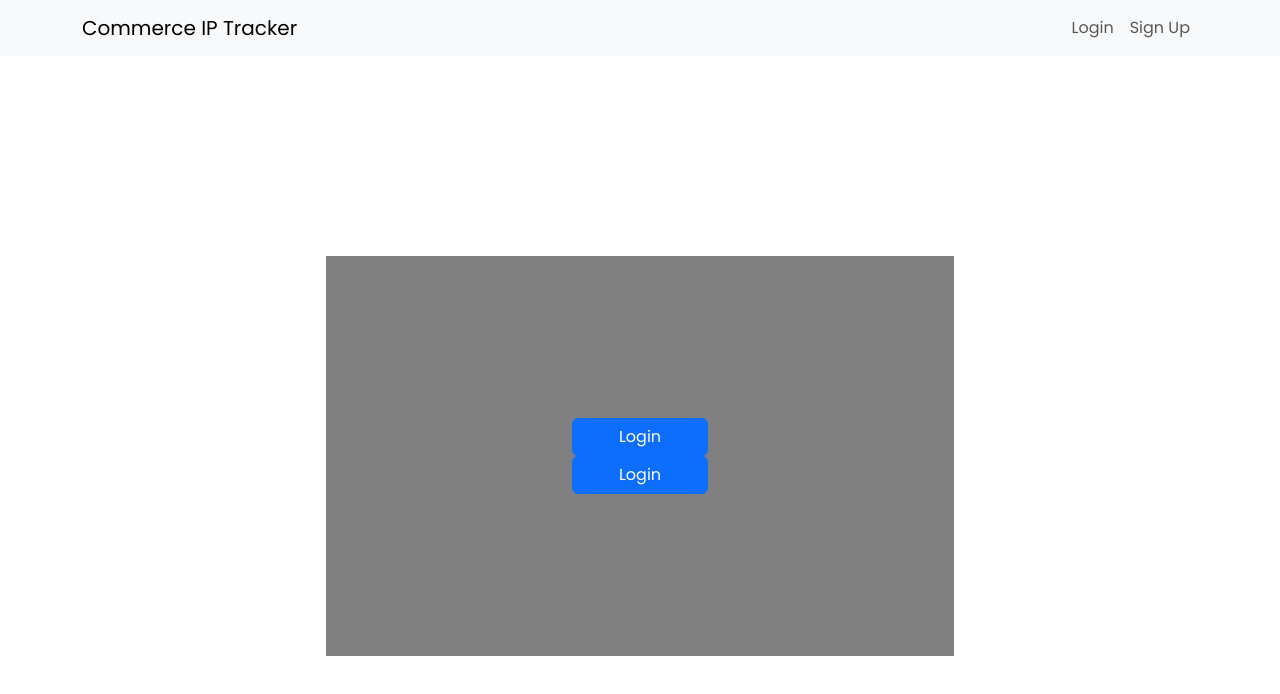
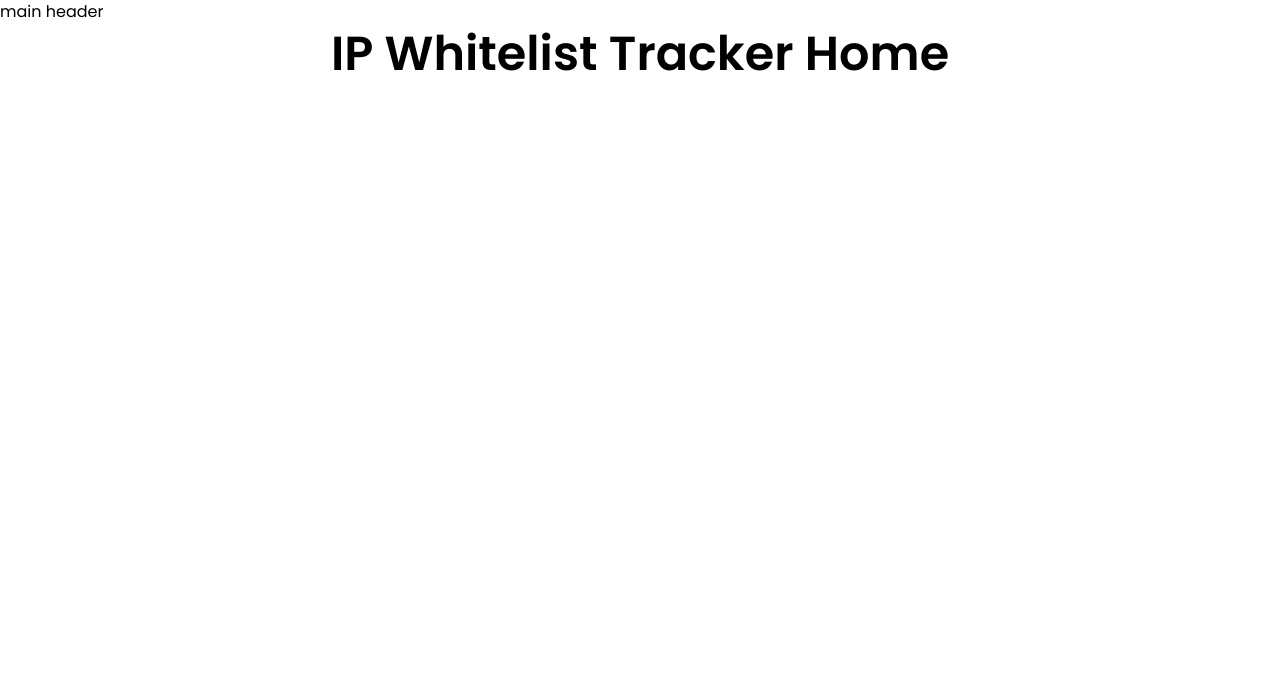
Before and after one commit to UltimateGG/iptracker, a React (Vite) app in the folder Frontend/: page / in a window 1280 px wide. Before the commit this address led to /login. Shown: the top 694 px of the page. Built offline with nearby package versions, Linux system fonts and the light colour scheme.

Commit message:
Configure vscode workspace, recommended extensions Remove bootstrap Use react hash router Install prettier formatter

```diff
--- a/Frontend/package.json
+++ b/Frontend/package.json
@@ -14,7 +14,6 @@
     "flowbite-react": "^0.7.3",
     "postcss": "^8.4.33",
     "react": "^18.2.0",
-    "react-bootstrap": "^2.10.2",
     "react-dom": "^18.2.0",
     "react-router-dom": "^6.22.3",
     "tailwindcss": "^3.4.1",
--- a/Frontend/src/App.tsx
+++ /dev/null
@@ -1,23 +0,0 @@
-import React from 'react';
-import { BrowserRouter as Router, Routes, Route, Navigate } from 'react-router-dom';
-import HomePage from './pages/HomePage';
-import LoginPage from './pages/LoginPage';
-
-
-const App: React.FC = () => {
-  return (
-    <Router>
-      <Routes>
-        <Route path="/home" element={<HomePage />} />
-        <Route path="/login" element={<LoginPage />} />
-        {/* BASE_URL */}
-        {/* will change to be dynamic based on if the user is logged in */}
-        {/* if not logged in: go to login page */}
-        {/* if logged in: go to last open page */}
-        <Route path="*" element={<Navigate to="/login" />} />
-      </Routes>
-    </Router>
-  );
-};
-
-export default App;
--- a/Frontend/src/components/LoginHeader.tsx
+++ b/Frontend/src/components/LoginHeader.tsx
@@ -1,20 +1,5 @@
-import Container from 'react-bootstrap/Container';
-import Nav from 'react-bootstrap/Nav';
-import Navbar from 'react-bootstrap/Navbar';
-
-
 const LoginHeader = () => {
-  return (
-    <Navbar expand="lg" className="bg-body-tertiary">
-      <Container>
-        <Navbar.Brand>Commerce IP Tracker</Navbar.Brand>
-        <Nav className="ms-auto">
-          <Nav.Link href="/home">Login</Nav.Link>
-          <Nav.Link href="/home">Sign Up</Nav.Link>
-        </Nav>
-      </Container>
-    </Navbar>
-  );
+  return <>login header</>;
 };
 
 export default LoginHeader;
--- a/Frontend/src/components/MainHeader.tsx
+++ b/Frontend/src/components/MainHeader.tsx
@@ -1,22 +1,5 @@
-import Container from 'react-bootstrap/Container';
-import Nav from 'react-bootstrap/Nav';
-import Navbar from 'react-bootstrap/Navbar';
-
-
 const MainHeader = () => {
-  return (
-    <Navbar expand="lg" className="bg-body-tertiary">
-      <Container>
-        <Navbar.Brand>Commerce IP Tracker</Navbar.Brand>
-        <Nav className="ms-auto">
-          <Nav.Link href="/home">Home</Nav.Link>
-          {/* for testing purposes */}
-          <Nav.Link href="/login">Login</Nav.Link>
-          {/* add more links as more pages are added */}
-        </Nav>
-      </Container>
-    </Navbar>
-  );
+  return <>main header</>;
 };
 
 export default MainHeader;
--- a/Frontend/src/main.tsx
+++ b/Frontend/src/main.tsx
@@ -1,12 +1,27 @@
 import React from 'react';
 import ReactDOM from 'react-dom/client';
-import App from './App';
 import './index.css';
-import 'bootstrap/dist/css/bootstrap.min.css';
+import { Navigate, RouterProvider, createHashRouter } from 'react-router-dom';
+import LoginPage from './pages/LoginPage';
+import HomePage from './pages/HomePage';
 
+const router = createHashRouter([
+  {
+    path: '/login',
+    element: <LoginPage />
+  },
+  {
+    path: '/',
+    element: <HomePage />
+  },
+  {
+    path: '*',
+    element: <Navigate to="/login" />
+  }
+]);
 
 ReactDOM.createRoot(document.getElementById('root')!).render(
   <React.StrictMode>
-    <App />
-  </React.StrictMode>,
+    <RouterProvider router={router} />
+  </React.StrictMode>
 );
--- a/Frontend/src/pages/HomePage.tsx
+++ b/Frontend/src/pages/HomePage.tsx
@@ -1,14 +1,14 @@
 import MainHeader from '../components/MainHeader';
-
 
 const HomePage = () => {
   return (
-    <body>
+    <div>
       <MainHeader />
+
       <div className="flex flex-col items-center justify-center h-full">
         <h1>IP Whitelist Tracker Home</h1>
       </div>
-    </body>
+    </div>
   );
 };
 
--- a/Frontend/src/pages/LoginPage.tsx
+++ b/Frontend/src/pages/LoginPage.tsx
@@ -1,21 +1,21 @@
+import { useNavigate } from 'react-router';
 import LoginHeader from '../components/LoginHeader';
-import Button from 'react-bootstrap/Button';
-import Container from 'react-bootstrap/Container';
-import Row from 'react-bootstrap/Row';
-
+import { Button } from 'flowbite-react';
 
 const LoginPage = () => {
+  const nav = useNavigate();
+
   return (
     <>
       <LoginHeader />
-      <Container fluid className="d-flex align-items-center justify-content-center h-100 w-full">
-        <Container className="d-flex align-items-center justify-content-center w-50 min-w-96/3 h-50 min-h-96" style={{backgroundColor: 'grey'}}>
-          <Row className="text-center">
-            <Button href="/home">Login</Button>
-            <Button href="/login">Login</Button>
-          </Row>
-        </Container>
-      </Container>
+
+      <div className="d-flex align-items-center justify-content-center h-100 w-full">
+        <div className="d-flex align-items-center justify-content-center w-50 min-w-96/3 h-50 min-h-96" style={{ backgroundColor: 'grey' }}>
+          <div className="text-center">
+            <Button onClick={() => nav('/login')}>Login</Button>
+          </div>
+        </div>
+      </div>
     </>
   );
 };
--- a/Frontend/tailwind.config.js
+++ b/Frontend/tailwind.config.js
@@ -1,9 +1,6 @@
 /** @type {import('tailwindcss').Config} */
 export default {
-  content: [
-    './src/**/*.{js,jsx,ts,tsx}',
-    'node_modules/flowbite-react/lib/esm/**/*.js'
-  ],
+  content: ['./src/**/*.{js,jsx,ts,tsx}', 'node_modules/flowbite-react/lib/esm/**/*.js'],
   theme: {
     fontSize: {
       /* Typography Scale */
@@ -14,11 +11,9 @@ export default {
       '2xl': ['1.728rem', { lineHeight: '2.16rem', fontWeight: '500' }],
       '3xl': ['2.074rem', { lineHeight: '2.59rem', fontWeight: '500' }],
       '4xl': ['2.488rem', { lineHeight: '3.11rem', fontWeight: '500' }],
-      '5xl': ['2.986rem', { lineHeight: '3.73rem', fontWeight: '600' }],
+      '5xl': ['2.986rem', { lineHeight: '3.73rem', fontWeight: '600' }]
     },
-    extend: {},
+    extend: {}
   },
-  plugins: [
-    require('flowbite/plugin')
-  ],
+  plugins: [import('flowbite/plugin')]
 };
```
Also changed, not shown: Frontend/src/api.ts (+5 -4 lines), Frontend/src/index.css (+33 -9 lines), Frontend/.eslintrc.json, 2 other files (tests, documents, lock files or other folders).
